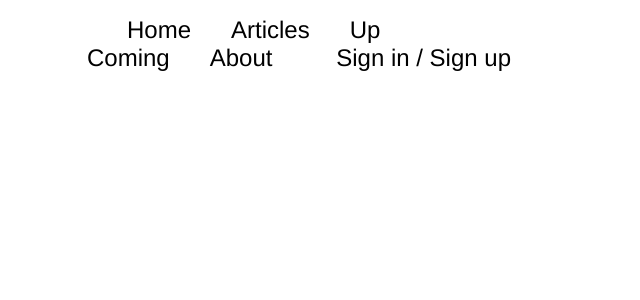
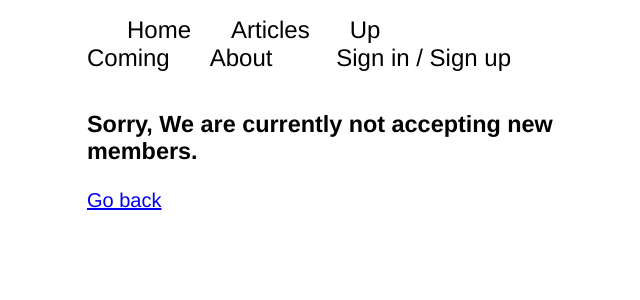
Before and after one commit to Weak-Chicken/xmdsmdsj, a Vue app in the folder xmdsmdsj.vue/: page /#/register in a window 1280 px wide. Shown: the top 300 px of the page, without its empty margins (313-953 px from the left). Built offline with nearby package versions, Linux system fonts and the light colour scheme.

Commit message:
finish register page

```diff
--- a/xmdsmdsj.vue/src/router.js
+++ b/xmdsmdsj.vue/src/router.js
@@ -35,5 +35,10 @@ export default new Router({
       name: 'authenticationpage',
       component: () => import('@/views/AuthenticationPage.vue')
     },
+    {
+      path: '/register',
+      name: 'authenticationpage',
+      component: () => import('@/views/AuthenticationPage.vue')
+    },
   ]
 })
--- a/xmdsmdsj.vue/src/views/AuthenticationPage.vue
+++ b/xmdsmdsj.vue/src/views/AuthenticationPage.vue
@@ -27,10 +27,14 @@
         <div class="loginForgotPassword">
           <p>Forgot password?</p>
         </div>
+        <div class="loginRegister">
+          <p>Don't have an account? <router-link to="/register" class="to-right">Join us</router-link></p>
+        </div>
       </div>
     </div>
     <div v-else-if="currentPage === '/register'">
       <h3>Sorry, We are currently not accepting new members.</h3>
+      <router-link to="/login" class="to-right">Go back</router-link>
     </div>
     <div v-else>
       <h2>Error! URI is not set!</h2>
@@ -52,6 +56,12 @@ export default {
   created() {
     this.currentPage = this.$route.path;
   },
+
+  watch: {
+		'$route.path' (val) {
+      this.currentPage = val;
+		}
+	}
 }
 </script>
 
```
